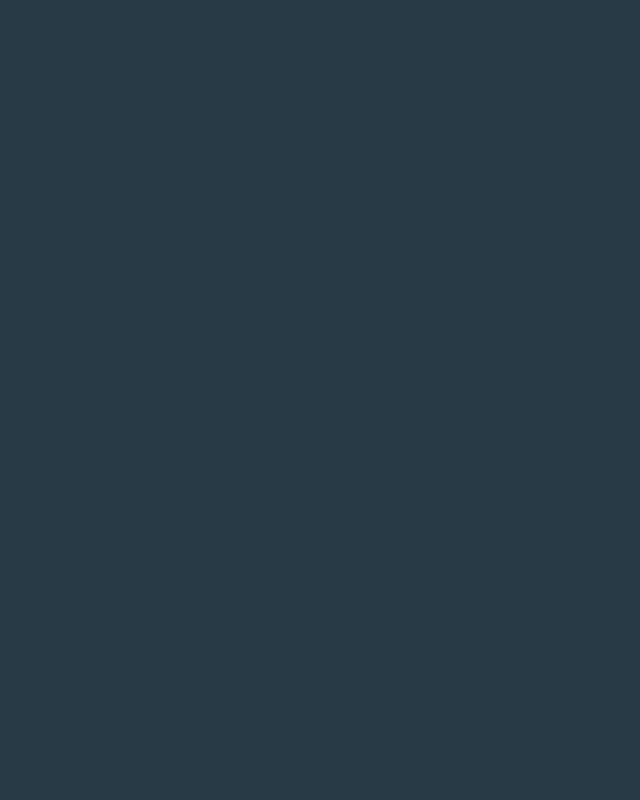
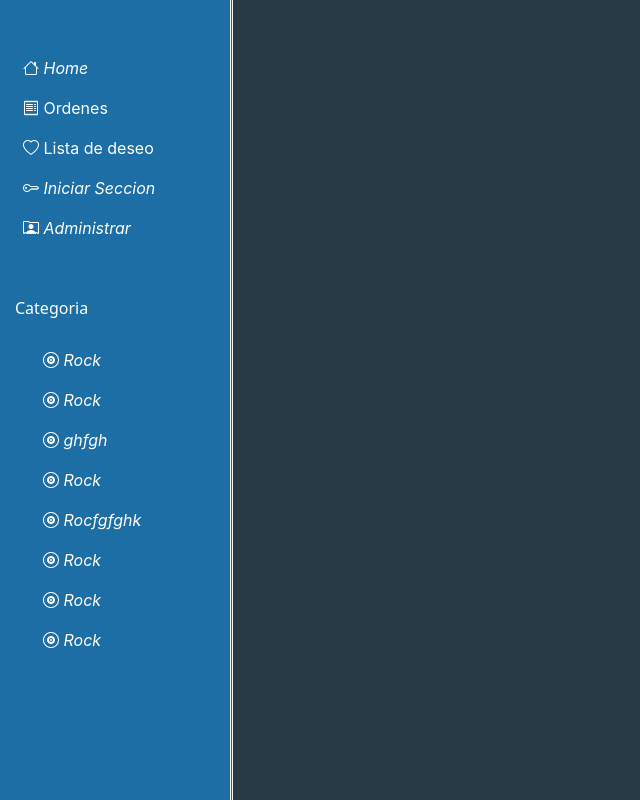
Before and after one commit to JuanAgusAlej/vinilizate, a React (Create React App) app: page /category/1 in a window 1280 px wide. Before the commit this address had no page. Shown: the whole page, without its empty margins (0-640 px from the left). Built offline with nearby package versions, Linux system fonts and the light colour scheme.

Commit message:
new add Navbar

```diff
--- a/src/App.js
+++ b/src/App.js
@@ -6,18 +6,20 @@ import GridProducts from "./pages/GridProducts"
 import Login from "./pages/Login"
 import Register from "./pages/Register"
 import ProductDetalle from "./pages/ProductDetalle/ProductDetalle";
-
+import { Navbar } from './components/Navbar';
 
 function App() {
   return (
     <BrowserRouter>
+      <Navbar />
       <Routes>
-        <Route path="/" index element={<GridProducts/>} />
-        <Route path="/shoppingCart" element={<ShoppingCart/>} />
-        <Route path="/login" element={<Login/>} />
-        <Route path="/register" element={<Register/>} />
-        <Route path="/:id" element={<ProductDetalle/>} />
+        <Route path="/" index element={<GridProducts />} />
+        <Route path="/shoppingCart" element={<ShoppingCart />} />
+        <Route path="/login" element={<Login />} />
+        <Route path="/register" element={<Register />} />
+        <Route path="/:id" element={<ProductDetalle />} />
       </Routes>
+
     </BrowserRouter>
   );
 }
--- /dev/null
+++ b/src/components/Navbar/Navbar.jsx
@@ -0,0 +1,75 @@
+import Nav from 'react-bootstrap/Nav';
+import Navbar from 'react-bootstrap/Navbar';
+import { Link } from 'react-router-dom';
+import './navBar.css';
+
+function BasicExample() {
+  const login = false;
+  const admin = true;
+  const categorias = [
+    'Rock',
+    'Rock',
+    'ghfgh',
+    'Rock',
+    'Rocfgfghk',
+    'Rock',
+    'Rock',
+    'Rock',
+  ];
+
+  return (
+    <Navbar expand="lg" fixed="top" className="navbar">
+      <Nav defaultActiveKey="/" className="flex-column navMarging">
+        <Nav.Item className="boxItems">
+          <Nav.Link className="hovverLink">
+            <Link to={'/'}>
+              <i class="bi bi-house"> Home</i>
+            </Link>
+          </Nav.Link>
+          <Nav.Link>
+            <Link to={'/order'}>
+              <i class="bi bi-receipt"></i> Ordenes
+            </Link>
+          </Nav.Link>
+          <Nav.Link>
+            <Link to={'/wish'}>
+              <i class="bi bi-heart"></i> Lista de deseo
+            </Link>
+          </Nav.Link>
+          <Nav.Link>
+            {login ? (
+              <i class="bi bi-power"> Cerrar Seccion</i>
+            ) : (
+              <Link to={'/login'}>
+                <i class="bi bi-key"> Iniciar Seccion</i>
+              </Link>
+            )}
+          </Nav.Link>
+          {admin ? (
+            <Nav.Link>
+              <Link to={'/admin'}>
+                <i class="bi bi-person-rolodex"> Administrar</i>
+              </Link>
+            </Nav.Link>
+          ) : (
+            <></>
+          )}
+        </Nav.Item>
+        <Nav.Item className="boxItems nav-item">
+          Categoria
+          <Nav.Item className="categoryBox">
+            {categorias?.map((categoria, i) => (
+              <Nav.Link key={i}>
+                <Link to={'/category/:id'}>
+                  <i class="bi bi-vinyl"> {categoria}</i>
+                </Link>
+              </Nav.Link>
+            ))}
+          </Nav.Item>
+        </Nav.Item>
+      </Nav>
+    </Navbar>
+  );
+}
+
+export default BasicExample;
--- /dev/null
+++ b/src/components/Navbar/index.js
@@ -0,0 +1 @@
+export { default as Navbar } from './Navbar'
--- /dev/null
+++ b/src/components/Navbar/navBar.css
@@ -0,0 +1,31 @@
+.boxItems {
+    min-width: 230px;
+    margin-top: 48px;
+    padding-inline: 15px;
+}
+
+.navbar {
+    min-width: 230px;
+    background: #1C6EA4;
+    right: unset;
+    padding: 0;
+    border-right: 3px double #f6f6f6;
+    min-height: 100vh;
+    align-items: baseline;
+}
+
+.navbar a {
+    font-family: 'Inter';
+    color: white;
+    text-decoration: none;
+}
+
+.navbar a :hover {
+    font-family: 'Inter';
+    color: black;
+    text-decoration: none;
+}
+
+.categoryBox {
+    margin: 20px;
+}
```
